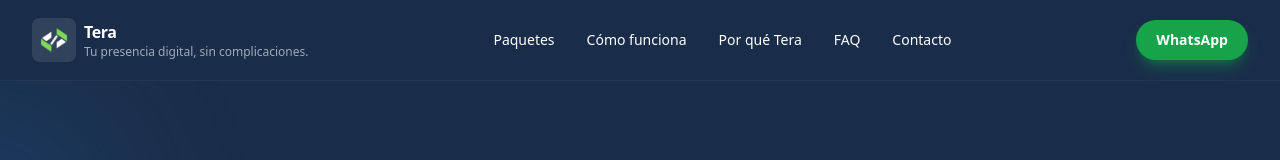
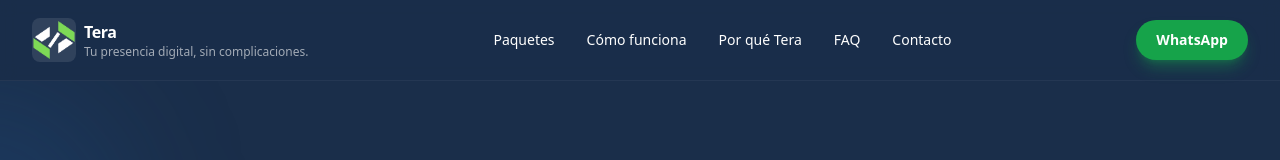
Before and after one commit to fidelfunez/tera-website, a Next.js app: page / in a window 1280 px wide. Shown: the top 160 px of the page. Built offline with nearby package versions, Linux system fonts and the light colour scheme.

Commit message:
Logo más grande dentro del cuadrito (header y footer)

```diff
--- a/components/Footer.tsx
+++ b/components/Footer.tsx
@@ -5,11 +5,11 @@ export function Footer() {
     <footer className="border-t border-white/10 bg-black/40 py-6 text-xs text-white/60">
       <div className="container flex flex-col items-center justify-between gap-3 md:flex-row">
         <div className="flex items-center gap-2">
-          <div className="flex h-9 w-9 items-center justify-center rounded-lg bg-white/10 p-1.5">
+          <div className="flex h-9 w-9 items-center justify-center overflow-hidden rounded-lg bg-white/10 p-0.5">
             <img
               src="/tera-logo-transparent.webp"
               alt={siteConfig.name}
-              className="h-full w-full object-contain"
+              className="h-full w-full scale-125 object-contain"
             />
           </div>
           <div className="flex flex-col">
--- a/components/Navbar.tsx
+++ b/components/Navbar.tsx
@@ -7,11 +7,11 @@ export function Navbar() {
     <header className="sticky top-0 z-30 border-b border-white/5 bg-navy/80 backdrop-blur">
       <nav className="container flex h-16 items-center justify-between md:h-20">
         <div className="flex items-center gap-2">
-          <div className="flex h-11 w-11 items-center justify-center rounded-lg bg-white/10 p-2">
+          <div className="flex h-11 w-11 items-center justify-center overflow-hidden rounded-lg bg-white/10 p-1">
             <img
               src="/tera-logo-transparent.webp"
               alt={siteConfig.name}
-              className="h-full w-full object-contain"
+              className="h-full w-full scale-125 object-contain"
             />
           </div>
           <div className="flex flex-col">
```
